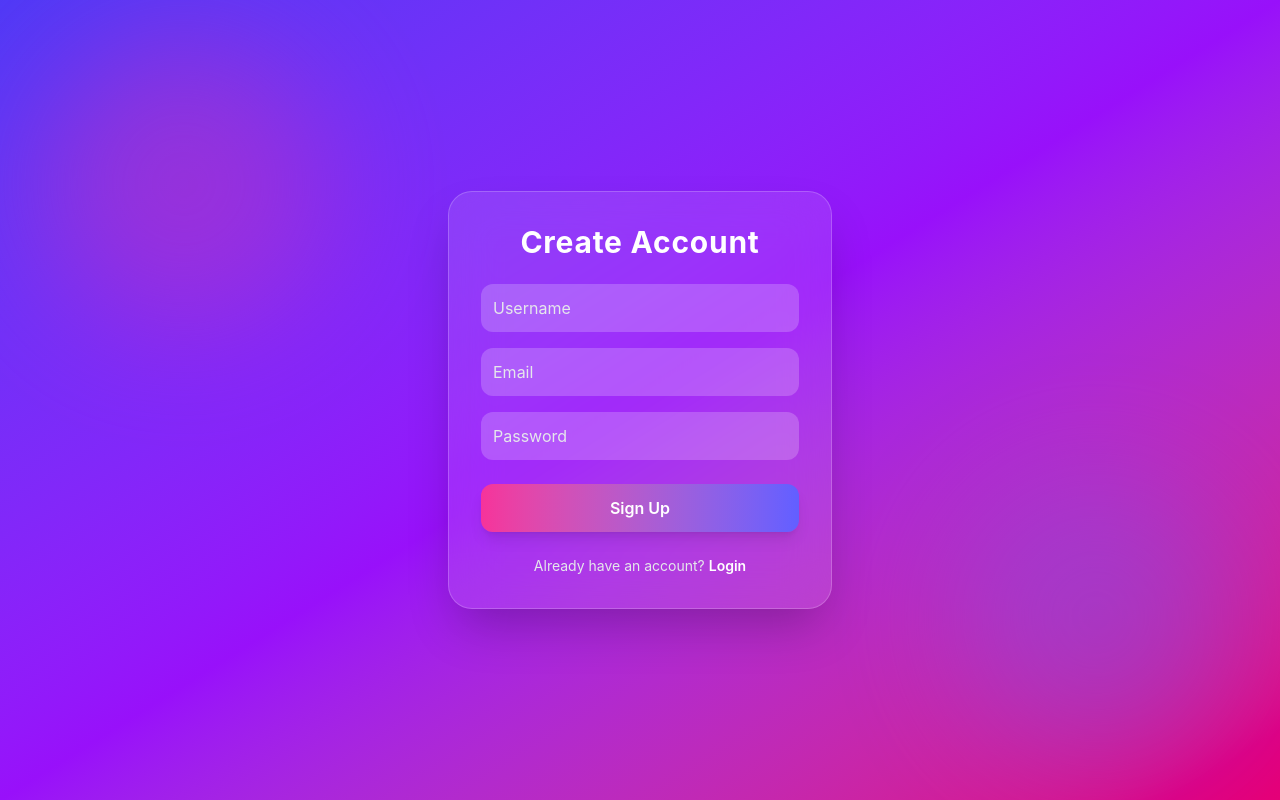
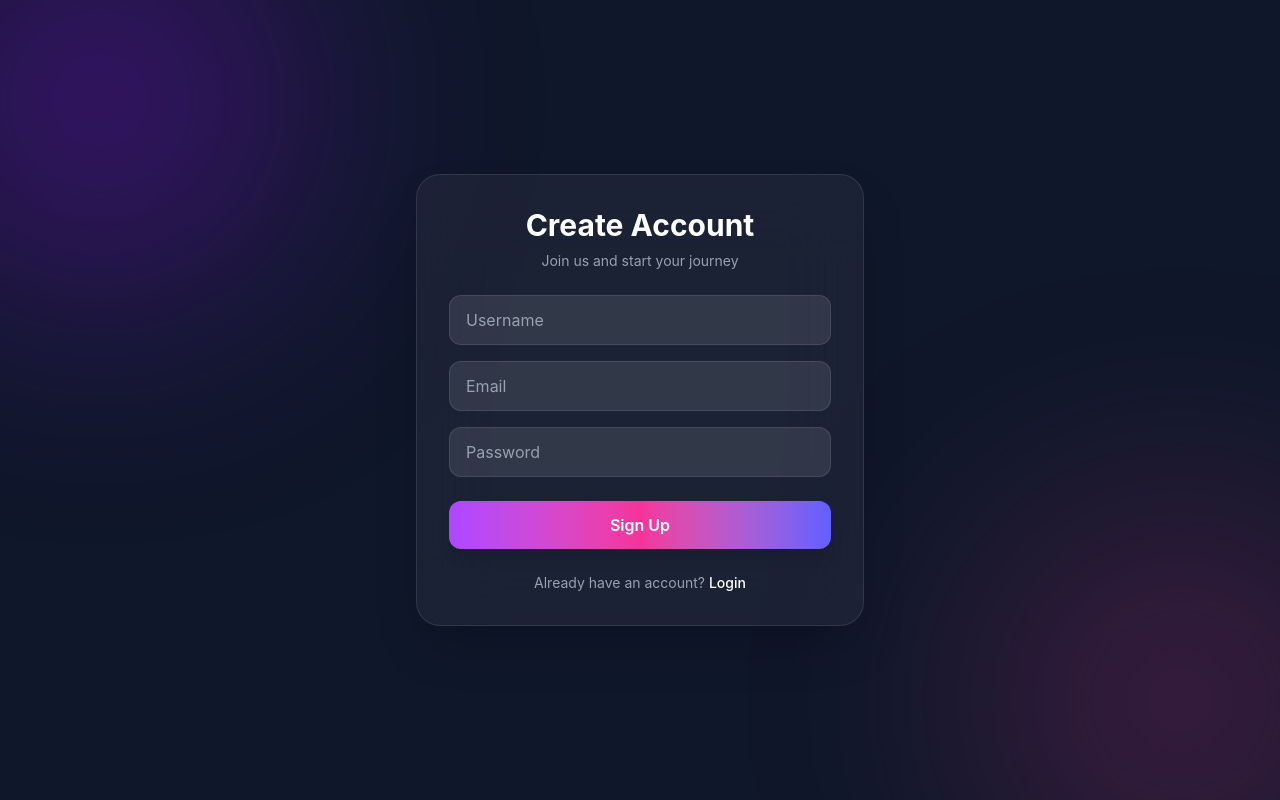
Before and after one commit to Charumehra/complete_backend, a React (Vite) app in the folder Project2/client/: page / in a window 1280 px wide. Built offline with nearby package versions, Linux system fonts and the light colour scheme.

Commit message:
Register Page UI updated

```diff
--- a/Project2/client/src/pages/Register.jsx
+++ b/Project2/client/src/pages/Register.jsx
@@ -10,7 +10,6 @@ const Register = () => {
   });
 
   const [loading, setLoading] = useState(false);
-
   const navigate = useNavigate();
 
   const handleChange = (e) => {
@@ -42,18 +41,18 @@ const Register = () => {
   };
 
   return (
-    <div className="min-h-screen flex items-center justify-center bg-gradient-to-br from-indigo-600 via-purple-600 to-pink-600 relative overflow-hidden">
-
-      <div className="absolute w-72 h-72 bg-pink-500 rounded-full blur-3xl opacity-30 top-10 left-10"></div>
-      <div className="absolute w-72 h-72 bg-indigo-500 rounded-full blur-3xl opacity-30 bottom-10 right-10"></div>
+    <div className="min-h-screen flex items-center justify-center bg-[#0f172a] relative overflow-hidden px-4">
+      <div className="absolute w-[400px] h-[400px] bg-purple-600/30 rounded-full blur-[120px] top-[-100px] left-[-100px]" />
+      <div className="absolute w-[400px] h-[400px] bg-pink-500/20 rounded-full blur-[120px] bottom-[-100px] right-[-100px]" />
 
       <form
         onSubmit={handleSubmit}
-        className="relative z-10 backdrop-blur-xl bg-white/10 border border-white/20 p-8 rounded-3xl shadow-2xl w-96 space-y-6 transition hover:shadow-pink-500/20"
+        className="relative w-full max-w-md backdrop-blur-2xl bg-white/5 border border-white/10 rounded-3xl shadow-2xl p-8 space-y-6"
       >
-        <h2 className="text-3xl font-bold text-white text-center tracking-wide">
-          Create Account
-        </h2>
+        <div className="text-center space-y-2">
+          <h2 className="text-3xl font-bold text-white">Create Account</h2>
+          <p className="text-sm text-gray-400">Join us and start your journey</p>
+        </div>
 
         <div className="space-y-4">
           <input
@@ -61,8 +60,8 @@ const Register = () => {
             name="username"
             value={form.username}
             placeholder="Username"
-            className="w-full p-3 rounded-xl bg-white/20 text-white placeholder-gray-200 outline-none focus:ring-2 focus:ring-pink-400 focus:bg-white/30 transition"
             onChange={handleChange}
+            className="w-full px-4 py-3 rounded-xl bg-white/10 text-white placeholder-gray-400 outline-none border border-white/10 focus:border-purple-500 focus:ring-2 focus:ring-purple-500/30 transition"
           />
 
           <input
@@ -70,8 +69,8 @@ const Register = () => {
             name="email"
             value={form.email}
             placeholder="Email"
-            className="w-full p-3 rounded-xl bg-white/20 text-white placeholder-gray-200 outline-none focus:ring-2 focus:ring-purple-400 focus:bg-white/30 transition"
             onChange={handleChange}
+            className="w-full px-4 py-3 rounded-xl bg-white/10 text-white placeholder-gray-400 outline-none border border-white/10 focus:border-pink-500 focus:ring-2 focus:ring-pink-500/30 transition"
           />
 
           <input
@@ -79,24 +78,21 @@ const Register = () => {
             name="password"
             value={form.password}
             placeholder="Password"
-            className="w-full p-3 rounded-xl bg-white/20 text-white placeholder-gray-200 outline-none focus:ring-2 focus:ring-indigo-400 focus:bg-white/30 transition"
             onChange={handleChange}
+            className="w-full px-4 py-3 rounded-xl bg-white/10 text-white placeholder-gray-400 outline-none border border-white/10 focus:border-indigo-500 focus:ring-2 focus:ring-indigo-500/30 transition"
           />
         </div>
 
         <button
           disabled={loading}
-          className="w-full bg-gradient-to-r from-pink-500 to-indigo-500 text-white font-semibold py-3 rounded-xl shadow-lg hover:scale-105 hover:shadow-xl transition disabled:opacity-50 disabled:hover:scale-100"
+          className="w-full py-3 rounded-xl font-semibold text-white bg-gradient-to-r from-purple-500 via-pink-500 to-indigo-500 shadow-lg hover:shadow-pink-500/30 hover:scale-[1.02] transition active:scale-95 disabled:opacity-50 disabled:hover:scale-100"
         >
-          {loading ? "Creating..." : "Sign Up"}
+          {loading ? "Creating account..." : "Sign Up"}
         </button>
 
-        <p className="text-center text-gray-200 text-sm">
+        <p className="text-center text-sm text-gray-400">
           Already have an account?{" "}
-          <Link
-            to="/login"
-            className="font-semibold text-white hover:underline"
-          >
+          <Link to="/login" className="text-white font-medium hover:underline">
             Login
           </Link>
         </p>
```
